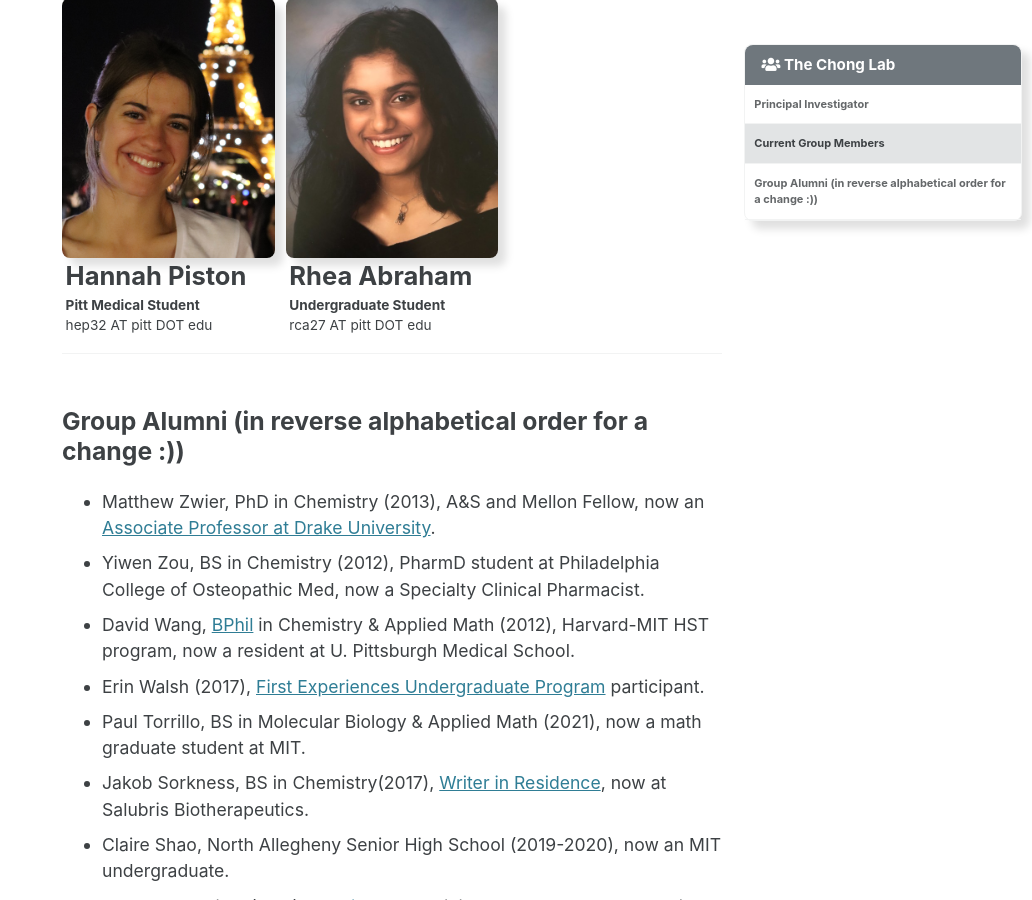
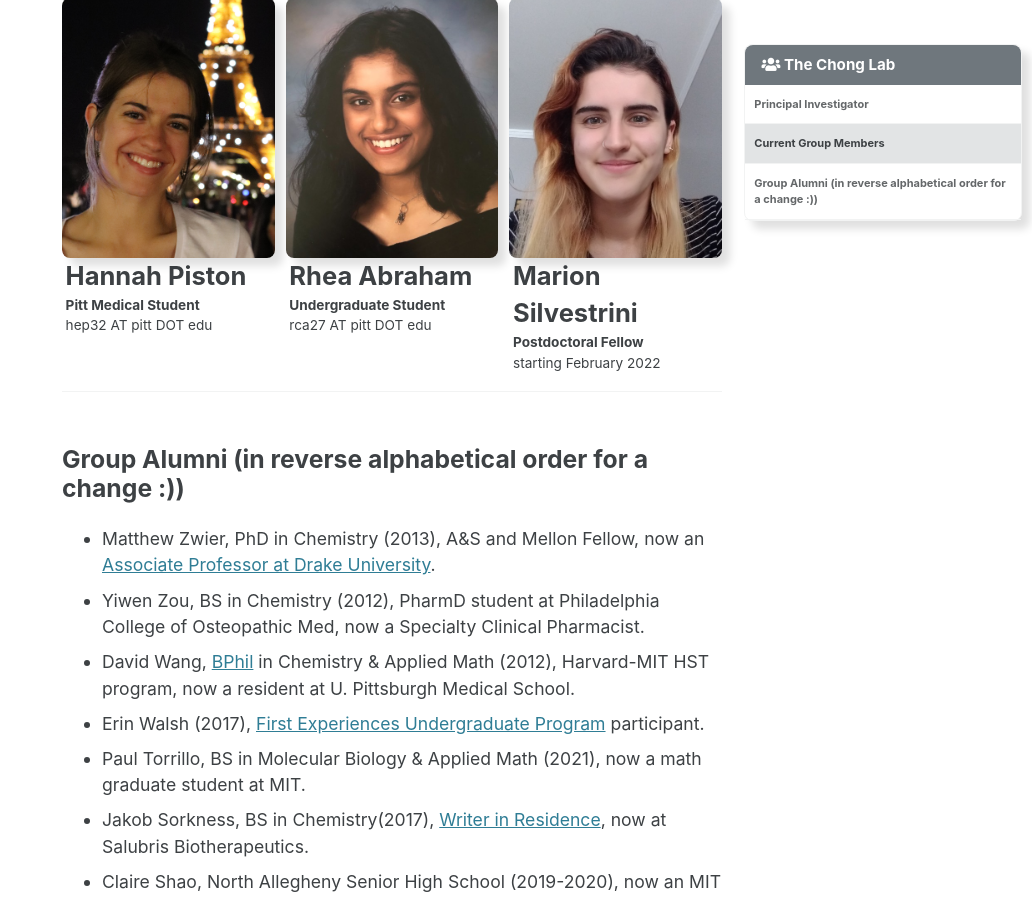
Before and after one commit to darianyang/mm-github-pages-test, a Jekyll site: the page built from _pages/people.md, in a window 1280 px wide and 900 px high, scrolled down 1055 px. Shown: the whole window, without its empty margins (248-1280 px from the left). Built offline with Jekyll 4.4.1, drawn with Linux system fonts in a browser that asks for light colours; cached includes are drawn as plain includes.

Commit message:
added Marion to the peoples page

```diff
--- a/_pages/people.md
+++ b/_pages/people.md
@@ -59,6 +59,13 @@ current_group:
     **Undergraduate Student**<br>
     rca27 AT pitt DOT edu
     "
+  - image_path: /assets/images/people/MLS.jpg
+    alt: "Marion Silvestrini"
+    title: "Marion Silvestrini"
+    excerpt: "
+    **Postdoctoral Fellow**<br>
+    starting February 2022
+    "
 ---
 
 # Principal Investigator
```
Also changed, not shown: assets/images/people/MLS.jpg (added).
